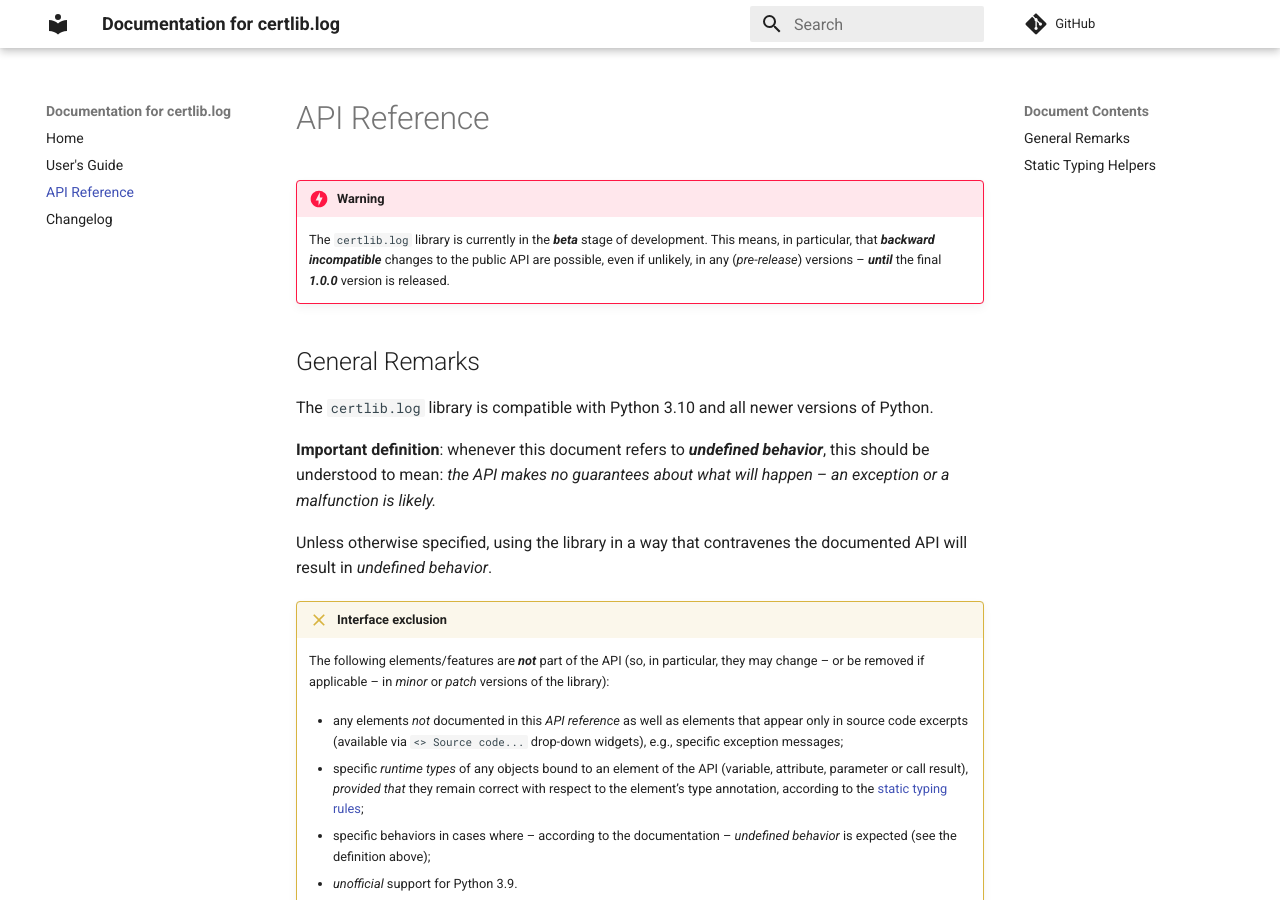
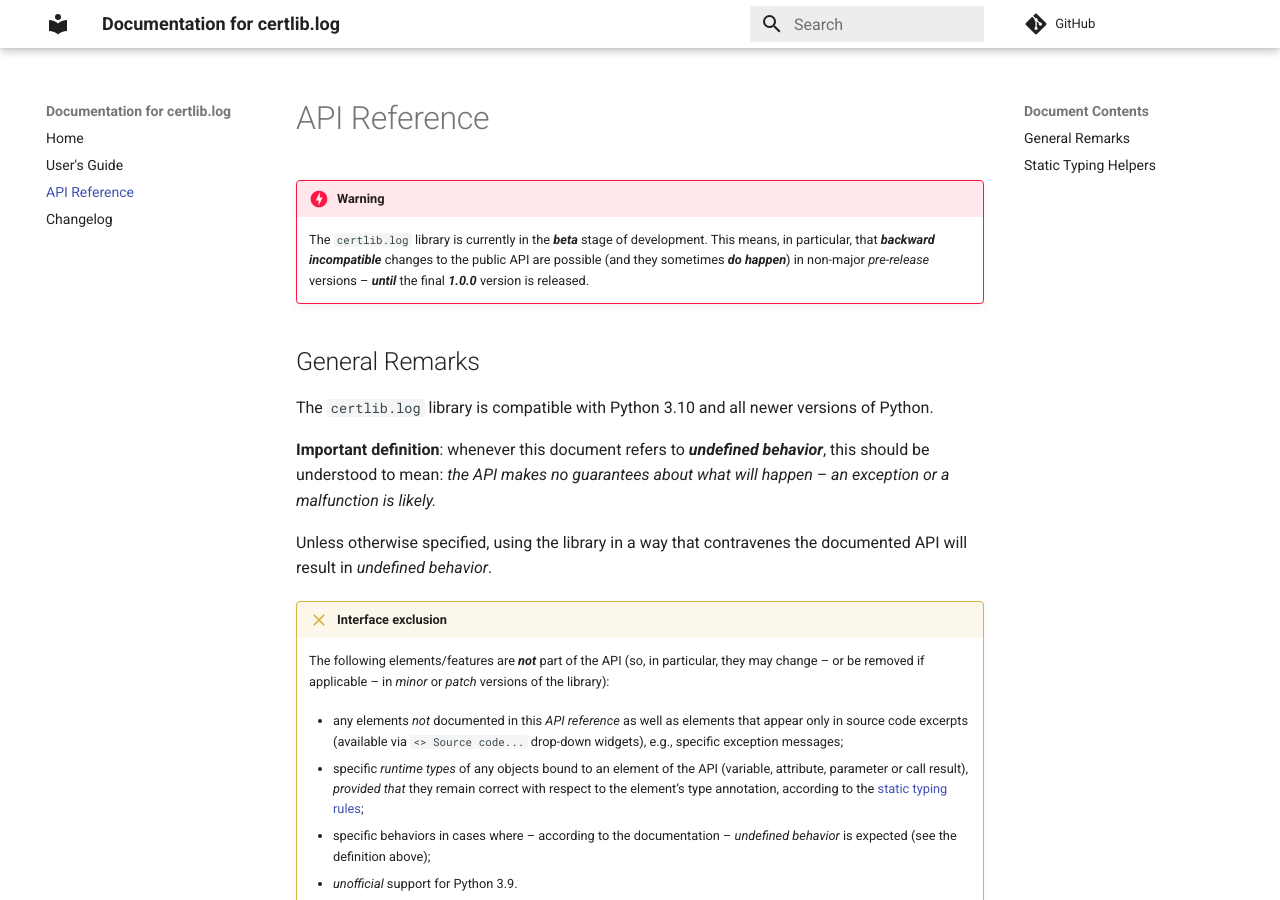
Before and after one commit to CERT-Polska/certlib-log, an MkDocs documentation site: the page built from docs/doc-src/reference.md, in a window 1280 px wide and 900 px high. Built offline with MkDocs 1.6.1 and Material for MkDocs 9.7.7, drawn with Linux system fonts in a browser that asks for light colours; comment, search, counter and statistics services are not loaded.

Commit message:
[docs] Emphasize possible incompatibe changes in *beta* phase

```diff
--- a/docs/doc-src/reference.md
+++ b/docs/doc-src/reference.md
@@ -4,9 +4,9 @@
 
     The `certlib.log` library is currently in the _**beta**_ stage
     of development. This means, in particular, that _**backward
-    incompatible**_ changes to the public API are possible, even
-    if unlikely, in any (*pre-release*) versions -- _**until**_ the
-    final _**1.0.0**_ version is released.
+    incompatible**_ changes to the public API are possible (and they
+    sometimes _**do happen**_) in non-major *pre-release* versions
+    -- _**until**_ the final _**1.0.0**_ version is released.
 
 ## General Remarks
 
```
Also changed, not shown: CHANGELOG.md.
